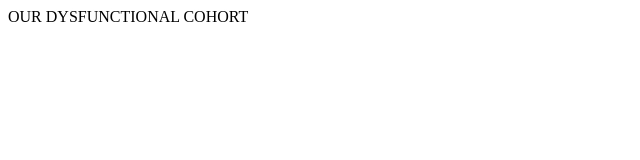
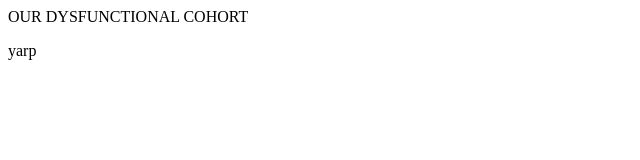
Before and after one commit to JeffSalinas/Git-Rebase-Test, a React app: page / in a window 1280 px wide. Shown: the top 160 px of the page, without its empty margins (0-640 px from the left). Built offline with nearby package versions, Linux system fonts and the light colour scheme; the HTML template or start-up script is replaced by a standard one.

Commit message:
Test one

```diff
--- a/src/app.jsx
+++ b/src/app.jsx
@@ -7,7 +7,9 @@ class App extends Component {
     }
     render() {
         return (
-            <div>OUR DYSFUNCTIONAL COHORT</div>
+            <div>OUR DYSFUNCTIONAL COHORT
+                <p>yarp</p>
+            </div>
         )
     }
 }
```
Also changed, not shown: 1 other file (tests, documents, lock files or other folders).
